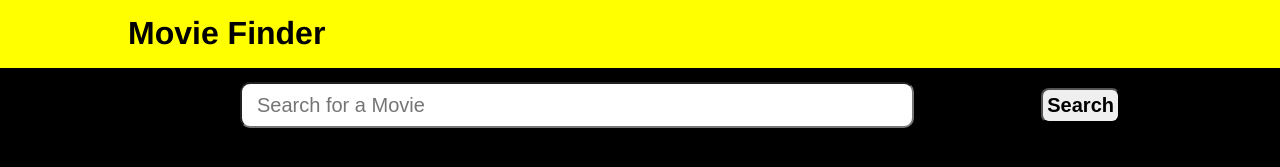
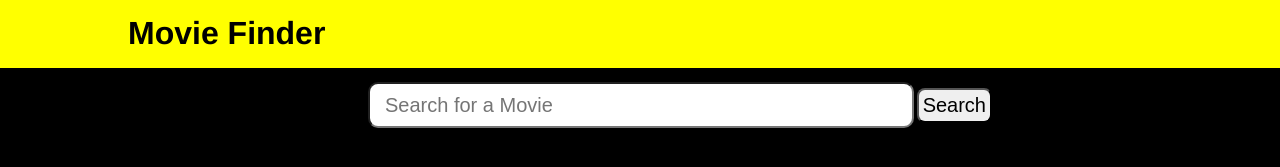
Before and after one commit to nathansolomon7/Movie-Finder, a plain HTML site: page movieDetailspage.html in a window 1280 px wide. Drawn offline with nearby package versions, Linux system fonts and the light colour scheme; files that its build step writes are made by us from their sources; no server answers.

Commit message:
Update movieDetailspage.html

```diff
--- a/movieDetailspage.html
+++ b/movieDetailspage.html
@@ -13,17 +13,19 @@
                 <h1>Movie Finder</h1
             </div>
         </header>
+
+        <div class="container">
         <header class="header-for-searchArea"
         <nav id="searchBar">
 
-                <input type="text" class="searchBartext" placeholder="Search for a Movie" />
-
-                <button type="button" id="searchButton-details"><a onclick="loadNextsearchHelper(searchString_global)"
-                    href="movieSite.html"><strong>Search</strong></a></button>
-
+            <form onsubmit="loadNextsearchHelper(searchString_global); return false;">
+                <input type="text" class="searchBartext" placeholder="Search for a Movie"></input>
+                <input type="submit" id="searchButton-details" value="Search"><a href="movieSite.html"></a></input>
+            </form>
 
         </nav>
         </header>
+    </div>
         <ul id="movieDetails"></ul>
 
         <script src="siteCode.js"></script>
```
